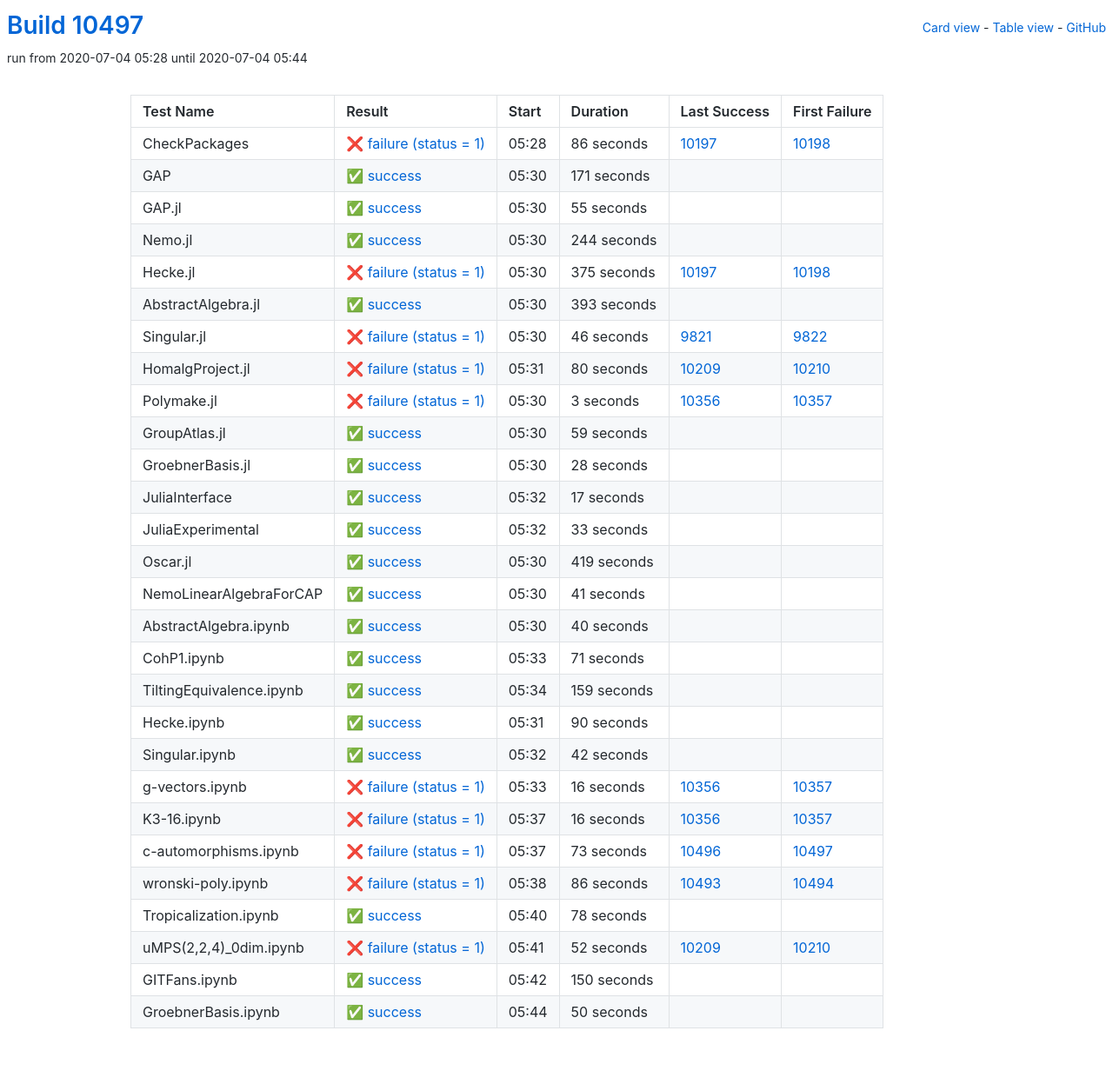
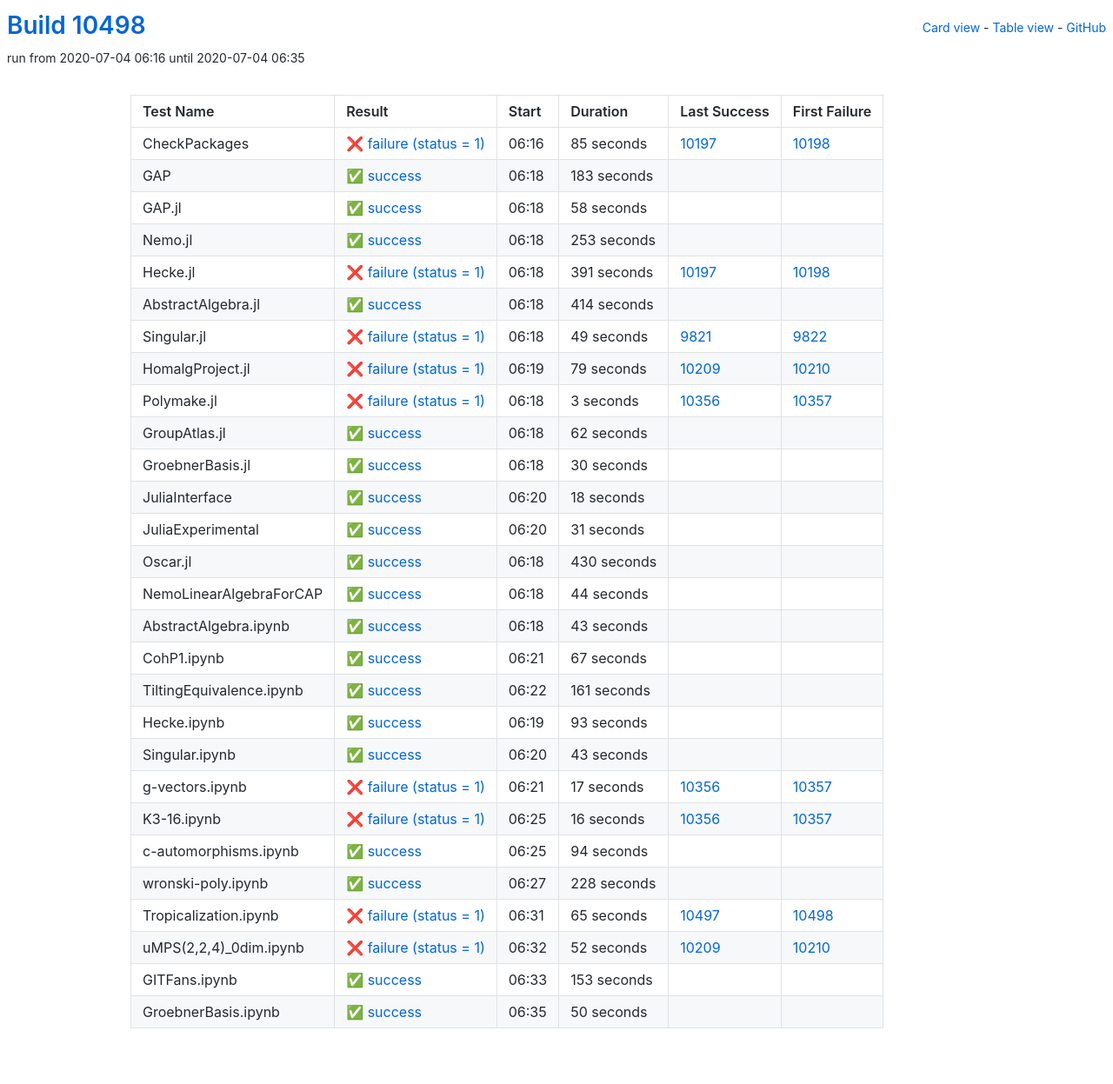
Before and after one commit to oscar-system/oscar-ci-status, a Jekyll site: the page built from table.html, in a window 1280 px wide. Shown: the whole page at 87% size. Built offline with Jekyll 4.4.1, drawn with Linux system fonts in a browser that asks for light colours.

Commit message:
Build #10498

```diff
--- a/_data/ci.yml
+++ b/_data/ci.yml
@@ -1,6 +1,6 @@
 ---
-build: 10497
-build_url: https://oscarci.mathematik.uni-kl.de/job/oscar/10497/
+build: 10498
+build_url: https://oscarci.mathematik.uni-kl.de/job/oscar/10498/
 job: oscar
 organization: oscar-system
 repo: oscar-ci-status
@@ -8,104 +8,104 @@
 tests:
 - name: CheckPackages
   id: checkpackages
-  log: https://oscarci.mathematik.uni-kl.de/job/oscar/10497/artifact/logs/build-10497/CheckPackages.log
-  start: 2020-07-04 05:28
+  log: https://oscarci.mathematik.uni-kl.de/job/oscar/10498/artifact/logs/build-10498/CheckPackages.log
+  start: 2020-07-04 06:16
   success: false
   exitcode: 1
   status: failure
-  duration: 86
+  duration: 85
   last_success: 10197
   last_success_url: https://oscarci.mathematik.uni-kl.de/job/oscar/10197/
   first_failure: 10198
   first_failure_url: https://oscarci.mathematik.uni-kl.de/job/oscar/10198/
 - name: GAP
   id: gap
-  log: https://oscarci.mathematik.uni-kl.de/job/oscar/10497/artifact/logs/build-10497/GAP.log
-  start: 2020-07-04 05:30
+  log: https://oscarci.mathematik.uni-kl.de/job/oscar/10498/artifact/logs/build-10498/GAP.log
+  start: 2020-07-04 06:18
   success: true
   exitcode: 0
   status: success
-  duration: 171
+  duration: 183
   last_success: false
   last_success_url:
   first_failure: false
   first_failure_url:
 - name: GAP.jl
   id: gap-jl
-  log: https://oscarci.mathematik.uni-kl.de/job/oscar/10497/artifact/logs/build-10497/GAP.jl.log
-  start: 2020-07-04 05:30
+  log: https://oscarci.mathematik.uni-kl.de/job/oscar/10498/artifact/logs/build-10498/GAP.jl.log
+  start: 2020-07-04 06:18
   success: true
   exitcode: 0
   status: success
-  duration: 55
+  duration: 58
   last_success: false
   last_success_url:
   first_failure: false
   first_failure_url:
 - name: Nemo.jl
   id: nemo-jl
-  log: https://oscarci.mathematik.uni-kl.de/job/oscar/10497/artifact/logs/build-10497/Nemo.jl.log
-  start: 2020-07-04 05:30
+  log: https://oscarci.mathematik.uni-kl.de/job/oscar/10498/artifact/logs/build-10498/Nemo.jl.log
+  start: 2020-07-04 06:18
   success: true
   exitcode: 0
   status: success
-  duration: 244
+  duration: 253
   last_success: false
   last_success_url:
   first_failure: false
   first_failure_url:
 - name: Hecke.jl
   id: hecke-jl
-  log: https://oscarci.mathematik.uni-kl.de/job/oscar/10497/artifact/logs/build-10497/Hecke.jl.log
-  start: 2020-07-04 05:30
+  log: https://oscarci.mathematik.uni-kl.de/job/oscar/10498/artifact/logs/build-10498/Hecke.jl.log
+  start: 2020-07-04 06:18
   success: false
   exitcode: 1
   status: failure
-  duration: 375
+  duration: 391
   last_success: 10197
   last_success_url: https://oscarci.mathematik.uni-kl.de/job/oscar/10197/
   first_failure: 10198
   first_failure_url: https://oscarci.mathematik.uni-kl.de/job/oscar/10198/
 - name: AbstractAlgebra.jl
   id: abstractalgebra-jl
-  log: https://oscarci.mathematik.uni-kl.de/job/oscar/10497/artifact/logs/build-10497/AbstractAlgebra.jl.log
-  start: 2020-07-04 05:30
+  log: https://oscarci.mathematik.uni-kl.de/job/oscar/10498/artifact/logs/build-10498/AbstractAlgebra.jl.log
+  start: 2020-07-04 06:18
   success: true
   exitcode: 0
   status: success
-  duration: 393
+  duration: 414
   last_success: false
   last_success_url:
   first_failure: false
   first_failure_url:
 - name: Singular.jl
   id: singular-jl
-  log: https://oscarci.mathematik.uni-kl.de/job/oscar/10497/artifact/logs/build-10497/Singular.jl.log
-  start: 2020-07-04 05:30
+  log: https://oscarci.mathematik.uni-kl.de/job/oscar/10498/artifact/logs/build-10498/Singular.jl.log
+  start: 2020-07-04 06:18
   success: false
   exitcode: 1
   status: failure
-  duration: 46
+  duration: 49
   last_success: 9821
   last_success_url: https://oscarci.mathematik.uni-kl.de/job/oscar/9821/
   first_failure: 9822
   first_failure_url: https://oscarci.mathematik.uni-kl.de/job/oscar/9822/
 - name: HomalgProject.jl
   id: homalgproject-jl
-  log: https://oscarci.mathematik.uni-kl.de/job/oscar/10497/artifact/logs/build-10497/HomalgProject.jl.log
-  start: 2020-07-04 05:31
+  log: https://oscarci.mathematik.uni-kl.de/job/oscar/10498/artifact/logs/build-10498/HomalgProject.jl.log
+  start: 2020-07-04 06:19
   success: false
   exitcode: 1
   status: failure
-  duration: 80
+  duration: 79
   last_success: 10209
   last_success_url: https://oscarci.mathematik.uni-kl.de/job/oscar/10209/
   first_failure: 10210
   first_failure_url: https://oscarci.mathematik.uni-kl.de/job/oscar/10210/
 - name: Polymake.jl
   id: polymake-jl
-  log: https://oscarci.mathematik.uni-kl.de/job/oscar/10497/artifact/logs/build-10497/Polymake.jl.log
-  start: 2020-07-04 05:30
+  log: https://oscarci.mathematik.uni-kl.de/job/oscar/10498/artifact/logs/build-10498/Polymake.jl.log
+  start: 2020-07-04 06:18
   success: false
   exitcode: 1
   status: failure
@@ -116,152 +116,152 @@
   first_failure_url: https://oscarci.mathematik.uni-kl.de/job/oscar/10357/
 - name: GroupAtlas.jl
   id: groupatlas-jl
-  log: https://oscarci.mathematik.uni-kl.de/job/oscar/10497/artifact/logs/build-10497/GroupAtlas.jl.log
-  start: 2020-07-04 05:30
+  log: https://oscarci.mathematik.uni-kl.de/job/oscar/10498/artifact/logs/build-10498/GroupAtlas.jl.log
+  start: 2020-07-04 06:18
   success: true
   exitcode: 0
   status: success
-  duration: 59
+  duration: 62
   last_success: false
   last_success_url:
   first_failure: false
   first_failure_url:
 - name: GroebnerBasis.jl
   id: groebnerbasis-jl
-  log: https://oscarci.mathematik.uni-kl.de/job/oscar/10497/artifact/logs/build-10497/GroebnerBasis.jl.log
-  start: 2020-07-04 05:30
+  log: https://oscarci.mathematik.uni-kl.de/job/oscar/10498/artifact/logs/build-10498/GroebnerBasis.jl.log
+  start: 2020-07-04 06:18
   success: true
   exitcode: 0
   status: success
-  duration: 28
+  duration: 30
   last_success: false
   last_success_url:
   first_failure: false
   first_failure_url:
 - name: JuliaInterface
   id: juliainterface
-  log: https://oscarci.mathematik.uni-kl.de/job/oscar/10497/artifact/logs/build-10497/JuliaInterface.log
-  start: 2020-07-04 05:32
+  log: https://oscarci.mathematik.uni-kl.de/job/oscar/10498/artifact/logs/build-10498/JuliaInterface.log
+  start: 2020-07-04 06:20
   success: true
   exitcode: 0
   status: success
-  duration: 17
+  duration: 18
   last_success: false
   last_success_url:
   first_failure: false
   first_failure_url:
 - name: JuliaExperimental
   id: juliaexperimental
-  log: https://oscarci.mathematik.uni-kl.de/job/oscar/10497/artifact/logs/build-10497/JuliaExperimental.log
-  start: 2020-07-04 05:32
+  log: https://oscarci.mathematik.uni-kl.de/job/oscar/10498/artifact/logs/build-10498/JuliaExperimental.log
+  start: 2020-07-04 06:20
   success: true
   exitcode: 0
   status: success
-  duration: 33
+  duration: 31
   last_success: false
   last_success_url:
   first_failure: false
   first_failure_url:
 - name: Oscar.jl
   id: oscar-jl
-  log: https://oscarci.mathematik.uni-kl.de/job/oscar/10497/artifact/logs/build-10497/Oscar.jl.log
-  start: 2020-07-04 05:30
+  log: https://oscarci.mathematik.uni-kl.de/job/oscar/10498/artifact/logs/build-10498/Oscar.jl.log
+  start: 2020-07-04 06:18
   success: true
   exitcode: 0
   status: success
-  duration: 419
+  duration: 430
   last_success: false
   last_success_url:
   first_failure: false
   first_failure_url:
 - name: NemoLinearAlgebraForCAP
   id: nemolinearalgebraforcap
-  log: https://oscarci.mathematik.uni-kl.de/job/oscar/10497/artifact/logs/build-10497/NemoLinearAlgebraForCAP.log
-  start: 2020-07-04 05:30
+  log: https://oscarci.mathematik.uni-kl.de/job/oscar/10498/artifact/logs/build-10498/NemoLinearAlgebraForCAP.log
+  start: 2020-07-04 06:18
   success: true
   exitcode: 0
   status: success
-  duration: 41
+  duration: 44
   last_success: false
   last_success_url:
   first_failure: false
   first_failure_url:
 - name: AbstractAlgebra.ipynb
   id: abstractalgebra-ipynb
-  log: https://oscarci.mathematik.uni-kl.de/job/oscar/10497/artifact/logs/build-10497/AbstractAlgebra.ipynb.log
-  start: 2020-07-04 05:30
+  log: https://oscarci.mathematik.uni-kl.de/job/oscar/10498/artifact/logs/build-10498/AbstractAlgebra.ipynb.log
+  start: 2020-07-04 06:18
   success: true
   exitcode: 0
   status: success
-  duration: 40
+  duration: 43
   last_success: false
   last_success_url:
   first_failure: false
   first_failure_url:
 - name: CohP1.ipynb
   id: cohp1-ipynb
-  log: https://oscarci.mathematik.uni-kl.de/job/oscar/10497/artifact/logs/build-10497/CohP1.ipynb.log
-  start: 2020-07-04 05:33
+  log: https://oscarci.mathematik.uni-kl.de/job/oscar/10498/artifact/logs/build-10498/CohP1.ipynb.log
+  start: 2020-07-04 06:21
   success: true
   exitcode: 0
   status: success
-  duration: 71
+  duration: 67
   last_success: false
   last_success_url:
   first_failure: false
   first_failure_url:
 - name: TiltingEquivalence.ipynb
   id: tiltingequivalence-ipynb
-  log: https://oscarci.mathematik.uni-kl.de/job/oscar/10497/artifact/logs/build-10497/TiltingEquivalence.ipynb.log
-  start: 2020-07-04 05:34
+  log: https://oscarci.mathematik.uni-kl.de/job/oscar/10498/artifact/logs/build-10498/TiltingEquivalence.ipynb.log
+  start: 2020-07-04 06:22
   success: true
   exitcode: 0
   status: success
-  duration: 159
+  duration: 161
   last_success: false
   last_success_url:
   first_failure: false
   first_failure_url:
 - name: Hecke.ipynb
   id: hecke-ipynb
-  log: https://oscarci.mathematik.uni-kl.de/job/oscar/10497/artifact/logs/build-10497/Hecke.ipynb.log
-  start: 2020-07-04 05:31
+  log: https://oscarci.mathematik.uni-kl.de/job/oscar/10498/artifact/logs/build-10498/Hecke.ipynb.log
+  start: 2020-07-04 06:19
   success: true
   exitcode: 0
   status: success
-  duration: 90
+  duration: 93
   last_success: false
   last_success_url:
   first_failure: false
   first_failure_url:
 - name: Singular.ipynb
   id: singular-ipynb
-  log: https://oscarci.mathematik.uni-kl.de/job/oscar/10497/artifact/logs/build-10497/Singular.ipynb.log
-  start: 2020-07-04 05:32
+  log: https://oscarci.mathematik.uni-kl.de/job/oscar/10498/artifact/logs/build-10498/Singular.ipynb.log
+  start: 2020-07-04 06:20
   success: true
   exitcode: 0
   status: success
-  duration: 42
+  duration: 43
   last_success: false
   last_success_url:
   first_failure: false
   first_failure_url:
 - name: g-vectors.ipynb
   id: g-vectors-ipynb
-  log: https://oscarci.mathematik.uni-kl.de/job/oscar/10497/artifact/logs/build-10497/g-vectors.ipynb.log
-  start: 2020-07-04 05:33
+  log: https://oscarci.mathematik.uni-kl.de/job/oscar/10498/artifact/logs/build-10498/g-vectors.ipynb.log
+  start: 2020-07-04 06:21
   success: false
   exitcode: 1
   status: failure
-  duration: 16
+  duration: 17
   last_success: 10356
   last_success_url: https://oscarci.mathematik.uni-kl.de/job/oscar/10356/
   first_failure: 10357
   first_failure_url: https://oscarci.mathematik.uni-kl.de/job/oscar/10357/
 - name: K3-16.ipynb
   id: k3-16-ipynb
-  log: https://oscarci.mathematik.uni-kl.de/job/oscar/10497/artifact/logs/build-10497/K3-16.ipynb.log
-  start: 2020-07-04 05:37
+  log: https://oscarci.mathematik.uni-kl.de/job/oscar/10498/artifact/logs/build-10498/K3-16.ipynb.log
+  start: 2020-07-04 06:25
   success: false
   exitcode: 1
   status: failure
@@ -272,44 +272,44 @@
   first_failure_url: https://oscarci.mathematik.uni-kl.de/job/oscar/10357/
 - name: c-automorphisms.ipynb
   id: c-automorphisms-ipynb
-  log: https://oscarci.mathematik.uni-kl.de/job/oscar/10497/artifact/logs/build-10497/c-automorphisms.ipynb.log
-  start: 2020-07-04 05:37
-  success: false
-  exitcode: 1
-  status: failure
-  duration: 73
-  last_success: 10496
-  last_success_url: https://oscarci.mathematik.uni-kl.de/job/oscar/10496/
-  first_failure: 10497
-  first_failure_url: https://oscarci.mathematik.uni-kl.de/job/oscar/10497/
-- name: wronski-poly.ipynb
-  id: wronski-poly-ipynb
-  log: https://oscarci.mathematik.uni-kl.de/job/oscar/10497/artifact/logs/build-10497/wronski-poly.ipynb.log
-  start: 2020-07-04 05:38
-  success: false
-  exitcode: 1
-  status: failure
-  duration: 86
-  last_success: 10493
-  last_success_url: https://oscarci.mathematik.uni-kl.de/job/oscar/10493/
-  first_failure: 10494
-  first_failure_url: https://oscarci.mathematik.uni-kl.de/job/oscar/10494/
-- name: Tropicalization.ipynb
-  id: tropicalization-ipynb
-  log: https://oscarci.mathematik.uni-kl.de/job/oscar/10497/artifact/logs/build-10497/Tropicalization.ipynb.log
-  start: 2020-07-04 05:40
+  log: https://oscarci.mathematik.uni-kl.de/job/oscar/10498/artifact/logs/build-10498/c-automorphisms.ipynb.log
+  start: 2020-07-04 06:25
   success: true
   exitcode: 0
   status: success
-  duration: 78
+  duration: 94
   last_success: false
   last_success_url:
   first_failure: false
   first_failure_url:
+- name: wronski-poly.ipynb
+  id: wronski-poly-ipynb
+  log: https://oscarci.mathematik.uni-kl.de/job/oscar/10498/artifact/logs/build-10498/wronski-poly.ipynb.log
+  start: 2020-07-04 06:27
+  success: true
+  exitcode: 0
+  status: success
+  duration: 228
+  last_success: false
+  last_success_url:
+  first_failure: false
+  first_failure_url:
+- name: Tropicalization.ipynb
+  id: tropicalization-ipynb
+  log: https://oscarci.mathematik.uni-kl.de/job/oscar/10498/artifact/logs/build-10498/Tropicalization.ipynb.log
+  start: 2020-07-04 06:31
+  success: false
+  exitcode: 1
+  status: failure
+  duration: 65
+  last_success: 10497
+  last_success_url: https://oscarci.mathematik.uni-kl.de/job/oscar/10497/
+  first_failure: 10498
+  first_failure_url: https://oscarci.mathematik.uni-kl.de/job/oscar/10498/
 - name: uMPS(2,2,4)_0dim.ipynb
   id: umps-2-2-4-0dim-ipynb
-  log: https://oscarci.mathematik.uni-kl.de/job/oscar/10497/artifact/logs/build-10497/uMPS-2-2-4-_0dim.ipynb.log
-  start: 2020-07-04 05:41
+  log: https://oscarci.mathematik.uni-kl.de/job/oscar/10498/artifact/logs/build-10498/uMPS-2-2-4-_0dim.ipynb.log
+  start: 2020-07-04 06:32
   success: false
   exitcode: 1
   status: failure
@@ -320,20 +320,20 @@
   first_failure_url: https://oscarci.mathematik.uni-kl.de/job/oscar/10210/
 - name: GITFans.ipynb
   id: gitfans-ipynb
-  log: https://oscarci.mathematik.uni-kl.de/job/oscar/10497/artifact/logs/build-10497/GITFans.ipynb.log
-  start: 2020-07-04 05:42
+  log: https://oscarci.mathematik.uni-kl.de/job/oscar/10498/artifact/logs/build-10498/GITFans.ipynb.log
+  start: 2020-07-04 06:33
   success: true
   exitcode: 0
   status: success
-  duration: 150
+  duration: 153
   last_success: false
   last_success_url:
   first_failure: false
   first_failure_url:
 - name: GroebnerBasis.ipynb
   id: groebnerbasis-ipynb
-  log: https://oscarci.mathematik.uni-kl.de/job/oscar/10497/artifact/logs/build-10497/GroebnerBasis.ipynb.log
-  start: 2020-07-04 05:44
+  log: https://oscarci.mathematik.uni-kl.de/job/oscar/10498/artifact/logs/build-10498/GroebnerBasis.ipynb.log
+  start: 2020-07-04 06:35
   success: true
   exitcode: 0
   status: success
```
Also changed, not shown: README.md.
